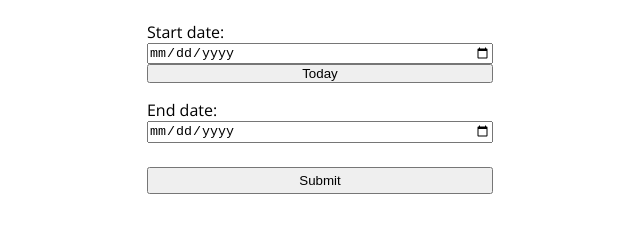
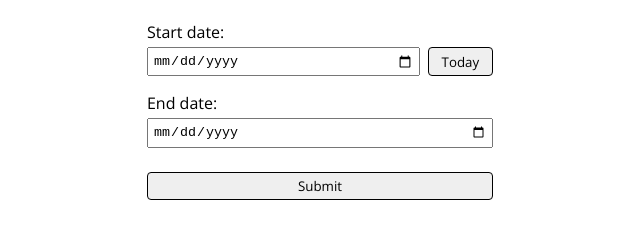
Before and after one commit to constanzamorales/howlong, a plain HTML site: page index.html in a window 1280 px wide. Shown: the part 110-348 px from the top of the page, without its empty margins (320-960 px from the left). Drawn offline with nearby package versions, Linux system fonts and the light colour scheme.

Commit message:
Added more styling

```diff
--- a/index.html
+++ b/index.html
@@ -13,8 +13,10 @@
 			<form action="">
 				<div class="start-container">
 					<label for="start">Start date:</label>
-					<input type="date" id="start" name="start-date" />
-					<button id="today-btn">Today</button>
+					<div class="start-input">
+						<input type="date" id="start" name="start-date" />
+						<button class="today-btn" id="today-btn">Today</button>
+					</div>
 				</div>
 				<div class="end-container">
 					<label for="start">End date:</label>
@@ -23,7 +25,7 @@
 				<button class="submit-btn" id="submit-btn" type="submit">Submit</button>
 			</form>
 			<section>
-				<h2 id="result"></h2>
+				<h2 class="result" id="result"></h2>
 			</section>
 		</div>
 		<script src="luxon.min.js"></script>
--- a/style/style.css
+++ b/style/style.css
@@ -20,6 +20,28 @@ form {
 	padding: 16px 0px;
 }
 
+button {
+	font-family: "Open Sans", sans-serif;
+	border-radius: 4px;
+	border: 1px solid black;
+}
+
+input#start {
+	width: 80%;
+}
+
+input {
+	padding: 4px 4px;
+}
+
+label {
+	margin-bottom: 4px;
+}
+
+section {
+	padding: 16px 0px;
+}
+
 .container {
 	padding: 2em;
 }
@@ -31,8 +53,19 @@ form {
 	padding: 8px 0px;
 }
 
+.start-input {
+	display: flex;
+	flex-direction: row;
+	justify-content: space-between;
+}
+
 .submit-btn {
 	padding: 4px 0px;
 	margin-top: 16px;
 	width: 100%;
 }
+
+.today-btn {
+	width: 20%;
+	margin-left: 8px;
+}
```
